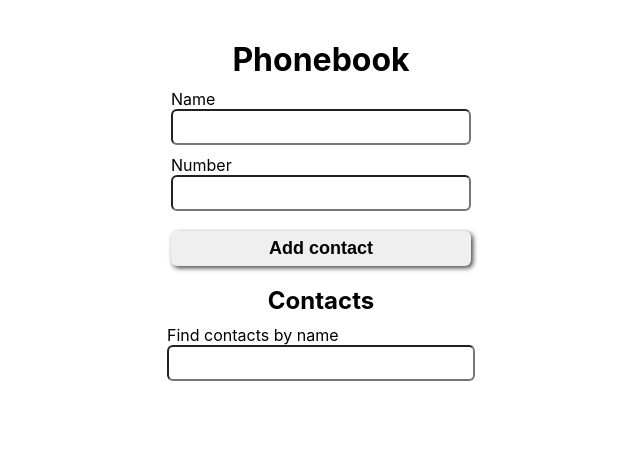
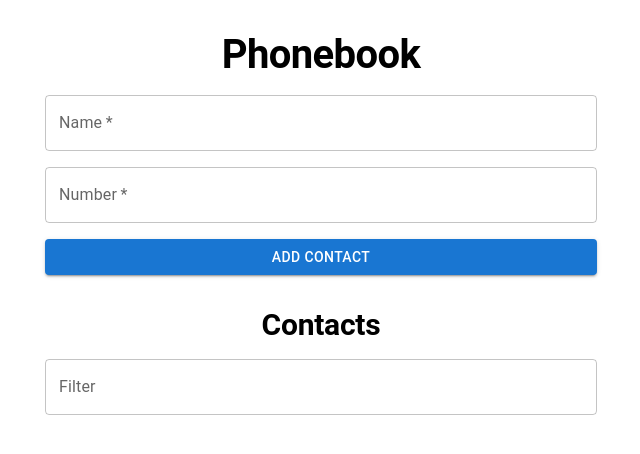
Before and after one commit to AlexGoIT/goit-react-hw-03-phonebook, a React (Create React App) app: page / in a window 1280 px wide. Shown: the top 454 px of the page, without its empty margins (319-959 px from the left). Built offline with nearby package versions, Linux system fonts and the light colour scheme.

Commit message:
add material ui

```diff
--- a/package.json
+++ b/package.json
@@ -4,6 +4,10 @@
   "private": true,
   "homepage": "https://alexgoit.github.io/goit-react-hw-03-phonebook/",
   "dependencies": {
+    "@emotion/react": "^11.11.1",
+    "@emotion/styled": "^11.11.0",
+    "@mui/icons-material": "^5.14.1",
+    "@mui/material": "^5.14.1",
     "@testing-library/jest-dom": "^5.16.3",
     "@testing-library/react": "^12.1.4",
     "@testing-library/user-event": "^13.5.0",
--- a/src/components/App.css
+++ /dev/null
@@ -1,7 +0,0 @@
-div {
-  width: 500px;
-  margin: 20px auto;
-  display: flex;
-  flex-direction: column;
-  align-items: center;
-}
--- a/src/components/App.jsx
+++ b/src/components/App.jsx
@@ -1,6 +1,8 @@
 import { Component } from 'react';
-import './App.css';
 import { Notify } from 'notiflix/build/notiflix-notify-aio';
+
+import Container from '@mui/material/Container';
+import Typography from '@mui/material/Typography';
 
 import LocalStorageAPI from 'services/localStorageAPI';
 import ContactForm from './ContactForm';
@@ -82,16 +84,30 @@ export default class App extends Component {
     const { contacts, filter } = this.state;
 
     return (
-      <div>
-        <h1>Phonebook</h1>
+      <Container className="container" maxWidth="sm" sx={{ mt: 4 }}>
+        <Typography
+          variant="h1"
+          gutterBottom
+          align="center"
+          sx={{ fontSize: '40px', fontWeight: 700, mb: 2 }}
+        >
+          Phonebook
+        </Typography>
         <ContactForm onAddContact={this.handleAddContact} />
-        <h2>Contacts</h2>
+        <Typography
+          variant="h2"
+          gutterBottom
+          align="center"
+          sx={{ fontSize: '30px', fontWeight: 700, mb: 2 }}
+        >
+          Contacts
+        </Typography>
         <Filter onFilter={this.handleFilter} filter={filter} />
         <ContactList
           contacts={this.contactFilter(contacts)}
           onDeleteContact={this.handleDeleteContact}
         />
-      </div>
+      </Container>
     );
   }
 }
--- a/src/components/ContactForm/ContactForm.jsx
+++ b/src/components/ContactForm/ContactForm.jsx
@@ -1,6 +1,9 @@
 import { Component } from 'react';
 import PropTypes from 'prop-types';
 import { nanoid } from 'nanoid';
+
+import TextField from '@mui/material/TextField';
+import Button from '@mui/material/Button';
 
 import { Form } from './ContactForm.styled';
 
@@ -40,31 +43,39 @@ export default class ContactForm extends Component {
 
     return (
       <Form onSubmit={this.handleSubmit}>
-        <label>
-          Name
-          <input
-            type="text"
+        <TextField
+          id="name"
           name="name"
-            pattern="^[a-zA-Zа-яА-Я]+(([' -][a-zA-Zа-яА-Я ])?[a-zA-Zа-яА-Я]*)*$"
-            title="Name may contain only letters, apostrophe, dash and spaces. For example Adrian, Jacob Mercer, Charles de Batz de Castelmore d'Artagnan"
+          label="Name"
+          variant="outlined"
+          inputProps={{
+            pattern: "^([A-Za-z-']{1,50})|([А-Яа-я-']{1,50})$",
+            title:
+              "Name may contain only letters, apostrophe, dash and spaces. For example Adrian, Jacob Mercer, Charles de Batz de Castelmore d'Artagnan",
+          }}
           required
           value={name}
           onChange={this.handleChange}
+          sx={{ mb: 2 }}
         />
-        </label>
-        <label>
-          Number
-          <input
-            type="tel"
+        <TextField
+          id="tel"
           name="number"
-            pattern="\+?\d{1,4}?[-.\s]?\(?\d{1,3}?\)?[-.\s]?\d{1,4}[-.\s]?\d{1,4}[-.\s]?\d{1,9}"
-            title="Phone number must be digits and can contain spaces, dashes, parentheses and can start with +"
+          label="Number"
+          variant="outlined"
+          inputProps={{
+            title:
+              'Phone number must be digits and can contain spaces, dashes, parentheses and can start with +',
+            pattern: '^+d{2}(d{3})d{3}-d{2}-d{2}$',
+          }}
           required
           value={number}
           onChange={this.handleChange}
+          sx={{ mb: 2 }}
         />
-        </label>
-        <button type="submit">Add contact</button>
+        <Button variant="contained" type="submit" sx={{ mb: 4 }}>
+          Add contact
+        </Button>
       </Form>
     );
   }
--- a/src/components/ContactForm/ContactForm.styled.js
+++ b/src/components/ContactForm/ContactForm.styled.js
@@ -1,36 +1,7 @@
 import styled from 'styled-components';
 
 export const Form = styled.form`
-  width: 300px;
+  width: 100%;
   display: flex;
   flex-direction: column;
-
-  label {
-    margin-top: 10px;
-    display: flex;
-    flex-direction: column;
-
-    input {
-      height: 30px;
-      border-radius: 6px;
-      font-size: 18px;
-    }
-  }
-
-  button {
-    height: 35px;
-    margin-block: 20px;
-    border-radius: 6px;
-    border: none;
-    font-size: 18px;
-    font-weight: 700;
-    box-shadow: 2px 2px 5px 0px rgba(0, 0, 0, 0.75);
-    cursor: pointer;
-    transition: background-color 0.25s ease;
-
-    &:hover,
-    &:focus {
-      background-color: #4cba50;
-    }
-  }
 `;
--- a/src/components/ContactItem/ContactItem.jsx
+++ b/src/components/ContactItem/ContactItem.jsx
@@ -1,4 +1,7 @@
 import PropTypes from 'prop-types';
+import IconButton from '@mui/material/IconButton';
+import DeleteIcon from '@mui/icons-material/Delete';
+
 import { Item } from './ContactItem.styled';
 
 const ContactItem = ({ contact, onDeleteContact }) => {
@@ -8,7 +11,9 @@ const ContactItem = ({ contact, onDeleteContact }) => {
     <Item>
       <span>{name}</span>
       <span> {number}</span>
-      <button onClick={() => onDeleteContact(id)}>Delete</button>
+      <IconButton aria-label="delete" onClick={() => onDeleteContact(id)}>
+        <DeleteIcon />
+      </IconButton>
     </Item>
   );
 };
--- a/src/components/Filter/Filter.jsx
+++ b/src/components/Filter/Filter.jsx
@@ -1,6 +1,6 @@
 import PropTypes from 'prop-types';
 import { Component } from 'react';
-import { FilterLabel, FilterInput } from './Filter.styled';
+import TextField from '@mui/material/TextField';
 
 export default class Filter extends Component {
   static propTypes = {
@@ -12,10 +12,15 @@ export default class Filter extends Component {
     const { filter, onFilter } = this.props;
 
     return (
-      <FilterLabel>
-        Find contacts by name
-        <FilterInput type="text" onChange={onFilter} value={filter} />
-      </FilterLabel>
+      <TextField
+        id="filter"
+        label="Filter"
+        name="filter"
+        variant="outlined"
+        fullWidth
+        onChange={onFilter}
+        value={filter}
+      />
     );
   }
 }
--- a/src/components/Filter/Filter.styled.js
+++ /dev/null
@@ -1,16 +0,0 @@
-import styled from 'styled-components';
-
-export const FilterLabel = styled.label`
-  margin-top: 10px;
-  display: flex;
-  flex-direction: column;
-`;
-
-export const FilterInput = styled.input`
-  width: 300px;
-  height: 30px;
-  font-size: 18px;
-  font-weight: 500;
-  border-radius: 6px;
-  font-size: 18px;
-`;
```
Also changed, not shown: 1 other file (tests, documents, lock files or other folders). Lines whose indentation alone changed are shown as unchanged.
